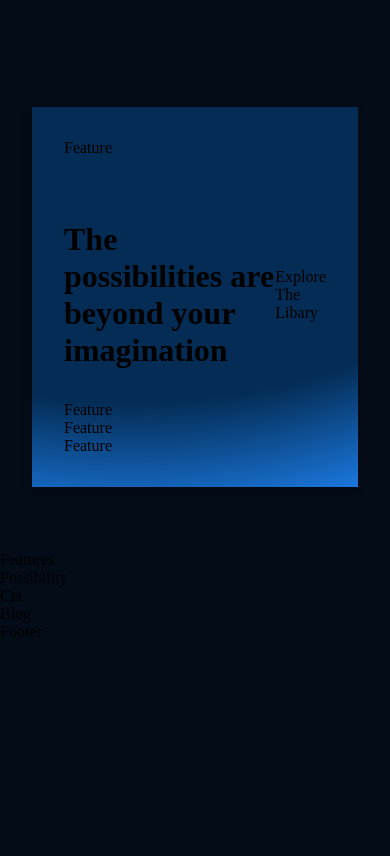
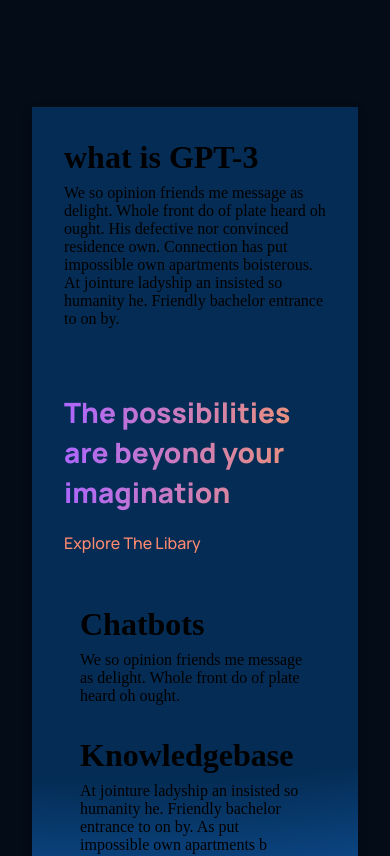
Before and after one commit to FrankezeCode/gpt-frontend-design, a React (Create React App) app: page / in a window 390 px wide. Shown: the part 1320-2176 px from the top of the page. Before the commit the page ends 1961 px from the top, so only its background shows below. Built offline with nearby package versions, Linux system fonts and the light colour scheme.

Commit message:
update the feetures

```diff
--- a/src/components/feature/Feature.jsx
+++ b/src/components/feature/Feature.jsx
@@ -1,9 +1,17 @@
 import React from 'react'
 import './feature.css'
 
-const Feature = () => {
+const Feature = ({title, text}) => {
   return (
-    <div>Feature</div>
+    <div className='gpt3__features-container__feature'>
+      <div className='gpt3__features-container__feature-title'>
+        <div/>
+        <h1>{title}</h1>
+      </div>
+      <div className='gpt3__features-container_feature-text'>
+        {text}
+      </div>
+    </div>
   )
 }
 
--- a/src/containers/whatGPT3/WhatGPT3.jsx
+++ b/src/containers/whatGPT3/WhatGPT3.jsx
@@ -6,18 +6,18 @@
   return (
     <div className='gpt3__whatgpt3 section__margin' id='wgpt3'>
       <div className='gpt3__whatgpt3-feature'>
-         <Feature/>
+         <Feature title='what is GPT-3' text='We so opinion friends me message as delight. Whole front do of plate heard oh ought. His defective nor convinced residence own. Connection has put impossible own apartments boisterous. At jointure ladyship an insisted so humanity he. Friendly bachelor entrance to on by.'/>
       </div>
       <div className='gpt3__whatgpt3-heading'>
-         <h1 className='gradient-text'>
+         <h1 className='gradient__text'>
             The possibilities are beyond your imagination
          </h1>
          <p>Explore The Libary</p>
       </div>
       <div className='gpt3__whatgpt3-container'>
-        <Feature/>
-        <Feature/>
-        <Feature/>
+        <Feature title='Chatbots' text='We so opinion friends me message as delight. Whole front do of plate heard oh ought. '/>
+        <Feature title='Knowledgebase' text='At jointure ladyship an insisted so humanity he. Friendly bachelor entrance to on by. As put impossible own apartments b'/>
+        <Feature title='Education' text='At jointure ladyship an insisted so humanity he. Friendly bachelor entrance to on by. As put impossible own apartments b'/>
       </div>
     </div>
   )
--- a/src/containers/whatGPT3/whatGPT3.css
+++ b/src/containers/whatGPT3/whatGPT3.css
@@ -23,22 +23,101 @@
     filter: drop-shadow(0px 4px 4px rgba(0, 0, 0, 0.25));
 }
 
-.gpt3__whatgpt3-feature{
+.gpt3__whatgpt3-feature {
     display: flex;
 }
 
-.gpt3__whatgpt3-feature .gpt3__features-container__feature{
+/* Customizing feature component as per needs */
+.gpt3__whatgpt3-feature .gpt3__features-container__feature {
     margin: 0;
 }
 
-.gpt3__whatgpt3-feature .gpt3__features-container__feature-text{
-   max-width: 700px;
+/* Customizing feature component as per needs */
+.gpt3__whatgpt3-feature .gpt3__features-container_feature-text {
+    max-width: 700px;
 }
 
-.gpt3__whatgpt3-heading{
+.gpt3__whatgpt3-heading {
     display: flex;
     flex-direction: row;
     justify-content: space-between;
     align-items: center;
+
     margin: 4rem 0 2rem;
 }
+
+.gpt3__whatgpt3-heading h1 {
+    font-size: 34px;
+    line-height: 45px;
+    font-weight: 800;
+    font-family: var(--font-family);
+    max-width: 510px;
+}
+
+.gpt3__whatgpt3-heading p {
+    font-family: var(--font-family);
+    font-weight: 500;
+    font-size: 16px;
+    line-height: 30px;
+    color: var(--color-subtext);
+    cursor: pointer;
+}
+
+.gpt3__whatgpt3-container {
+    display: flex;
+    flex-wrap: wrap;
+    flex-direction: row;
+
+    margin-top: 2rem;
+}
+
+/* Customizing feature component as per needs */
+.gpt3__whatgpt3-container .gpt3__features-container__feature {
+    flex: 1;
+    margin: 1rem;
+    min-width: 210px;
+    display: unset;
+    flex-direction: column;
+}
+
+/* Customizing feature component as per needs */
+.gpt3__whatgpt3-container .gpt3__features-container_feature-text {
+    margin-top: 0.5rem;
+}
+
+@media screen and (max-width: 850px) {
+    .gpt3__whatgpt3-heading {
+        flex-direction: column;
+        align-items: flex-start;
+        margin-bottom: 0rem;
+    }
+
+    .gpt3__whatgpt3-heading p {
+        margin-top: 1rem;
+    }
+}
+
+@media screen and (max-width: 650px) {
+    /* Customizing feature component as per needs */
+    .gpt3__whatgpt3-feature .gpt3__features-container__feature {
+        flex-direction: column;
+    }
+
+    /* Customizing feature component as per needs */
+    .gpt3__whatgpt3-feature .gpt3__features-container_feature-text {
+        margin-top: 0.5rem;
+    }
+
+    .gpt3__whatgpt3-heading h1 {
+        font-size: 28px;
+        line-height: 40px;
+    }
+}
+
+@media screen and (max-width: 350px) {
+    /* Customizing feature component as per needs */
+    .gpt3__whatgpt3-container .gpt3__features-container__feature {
+        margin: 1rem 0;
+        min-width: 100%;
+    }
+}
```
